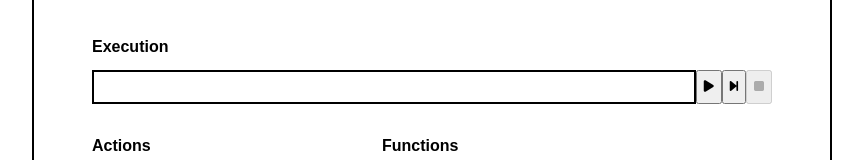
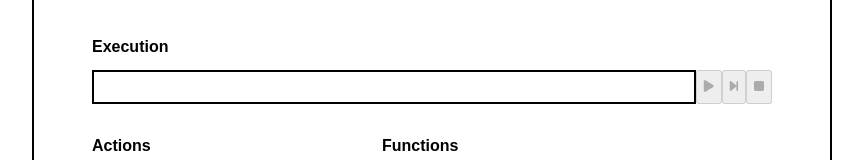
Before and after one commit to daniellionel01/logic-game, a Vue app: page / in a window 1280 px wide. Shown: the part 485-645 px from the top of the page, without its empty margins (216-1079 px from the left). Built offline with nearby package versions, Linux system fonts and the light colour scheme.

Commit message:
enable buttons only if there is at least one instruction in the stack

```diff
--- a/src/components/ExecutionBar.vue
+++ b/src/components/ExecutionBar.vue
@@ -7,10 +7,10 @@
           <ActionSymbol :instructionType="instruction.type" :payload="instruction.payload" :color="instruction.color" />
         </div>
       </div>
-      <button @click="play" :disabled="currentStep > 0 || lost">
+      <button @click="play" :disabled="stack.length === 0 || currentStep > 0 || lost">
         <i class="fas fa-play"></i>
       </button>
-      <button @click="step" :disabled="playing || lost || won">
+      <button @click="step" :disabled="stack.length === 0 || playing || lost || won">
         <i class="fas fa-step-forward"></i>
       </button>
       <button @click="stop" :disabled="currentStep === 0">
```
